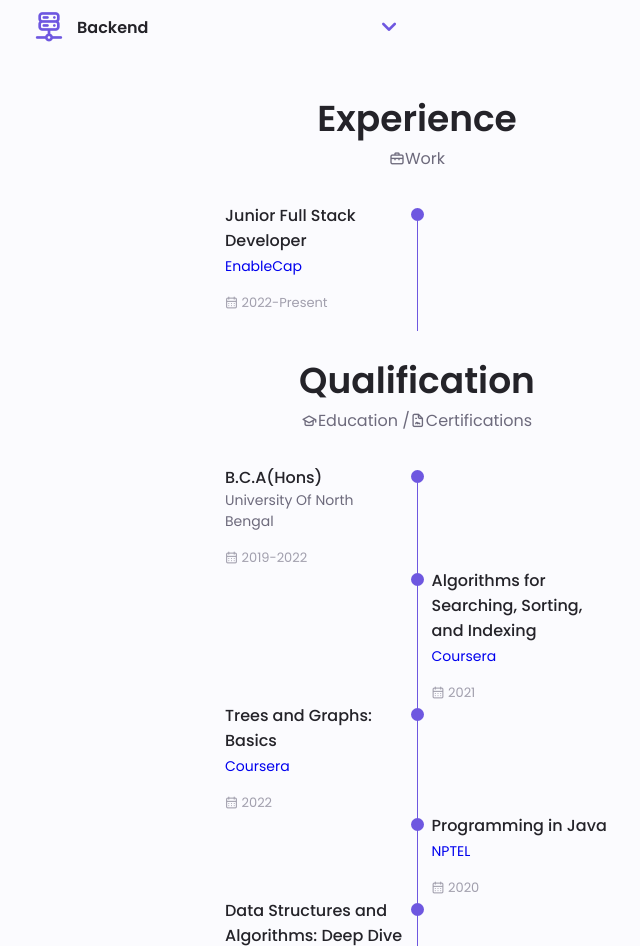
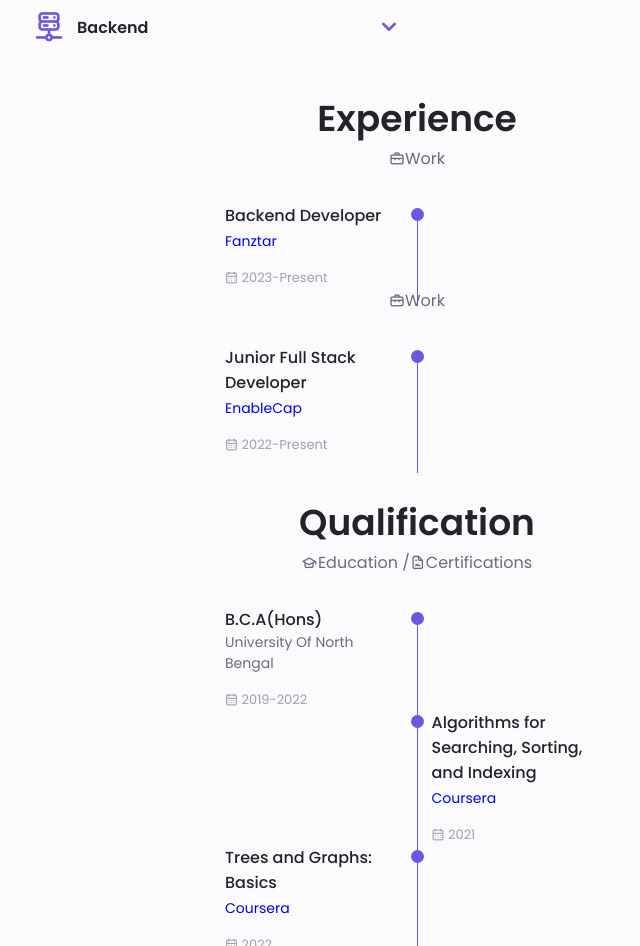
Before and after one commit to Ritesh7766/Ritesh7766.github.io, a plain HTML site: page index.html in a window 1280 px wide. Shown: the part 1611-2557 px from the top of the page, without its empty margins (223-863 px from the left). Drawn offline with nearby package versions, Linux system fonts and the light colour scheme.

Commit message:
Update index.html

```diff
--- a/index.html
+++ b/index.html
@@ -358,6 +358,36 @@
     <!--==================== Experience ====================-->
     <section class="qualification" id="work" style="margin-bottom: 40px">
       <h2 class="section__title">Experience</h2>
+
+      <div class="qualification__container container">
+        <div class="qualification__tabs">
+          <div class="qualification__button button--flex qualification__active" data-target="#education">
+            <i class="uil uil-suitcase-alt"></i> Work
+          </div>
+        </div>
+
+        <div class="qualification__sections">
+          <div class="qualification__content qualification__active" data-content id="education">
+
+            <div class="qualification__data">
+              <div>
+                <h3 class="qualification__title">Backend Developer</h3>
+                <span class="qualification__subtitle"><a href="https://fanztar.com/">Fanztar</a></span>
+                <div class="qualification__calender">
+                  <i class="uil uil-calendar-alt"></i>
+                  2023-Present
+                </div>
+              </div>
+
+              <div>
+                <span class="qualification__rounder"></span>
+                <span class="qualification__line"></span>
+              </div>
+
+          </div>
+        </div>
+
+      </div>
 
       <div class="qualification__container container">
         <div class="qualification__tabs">
```
